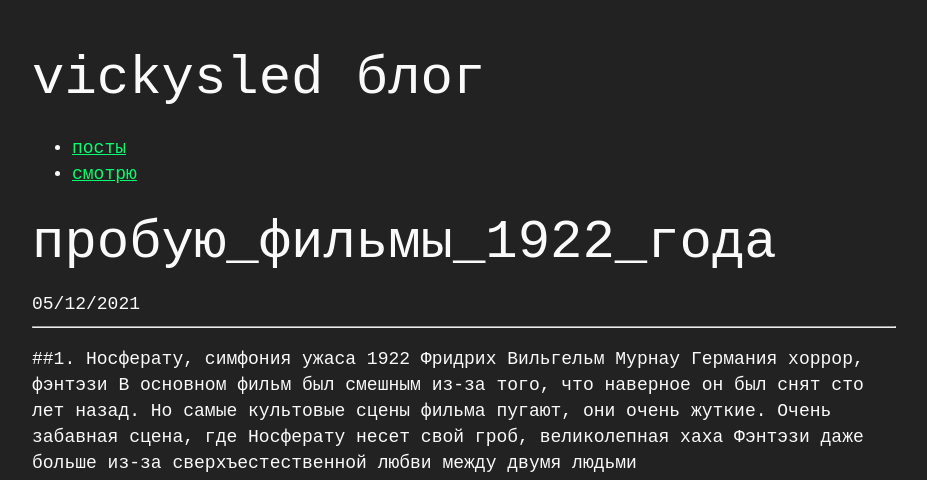
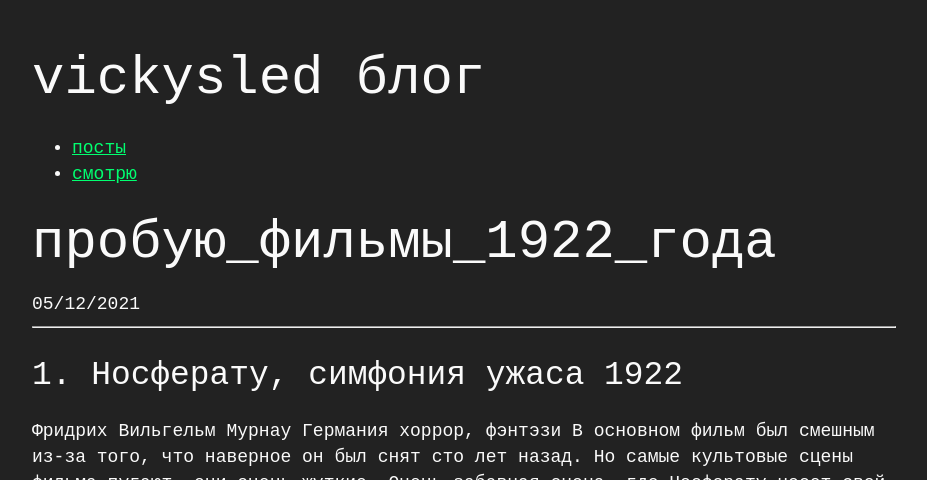
Before and after one commit to vickysled/vickysled.github.io, a Jekyll site: the page built from _posts/2021-12-05-movies1922.md, in a window 1280 px wide, cut to the strip 0-480 px from the top of the page. Shown: the whole strip, without its empty margins (176-1103 px from the left). Built offline with Jekyll 4.4.1, drawn with Linux system fonts in a browser that asks for light colours; part of the change alters nothing that is shown; some of the changed text lies outside the part shown.

```diff
--- a/_posts/2021-12-05-movies1922.md
+++ b/_posts/2021-12-05-movies1922.md
@@ -5,10 +5,10 @@ date:   2021-12-05 17:00:00
 tags: смотрю
 ---
 
-##1. Носферату, симфония ужаса 1922
+## 1. Носферату, симфония ужаса 1922
 Фридрих Вильгельм Мурнау
 Германия
 хоррор, фэнтэзи
 В основном фильм был смешным из-за того, что наверное он был снят сто лет назад. Но самые культовые сцены фильма пугают, они очень жуткие. Очень забавная сцена, где Носферату несет свой гроб, великолепная хаха Фэнтэзи даже больше из-за сверхъестественной любви между двумя людьми
 
-![poster1](https://www.google.com/url?sa=i&url=https%3A%2F%2Fspb.kinoafisha.info%2Fmovies%2F3638322%2F&psig=AOvVaw0M1xIb4QbdQ-rEr5YyNA8c&ust=1638801254637000&source=images&cd=vfe&ved=0CAsQjRxqFwoTCNCFjMjwzPQCFQAAAAAdAAAAABAJ)
+![poster1](https://www.film.ru/sites/default/files/movies/posters/1624601-1661826.jpeg)
```
